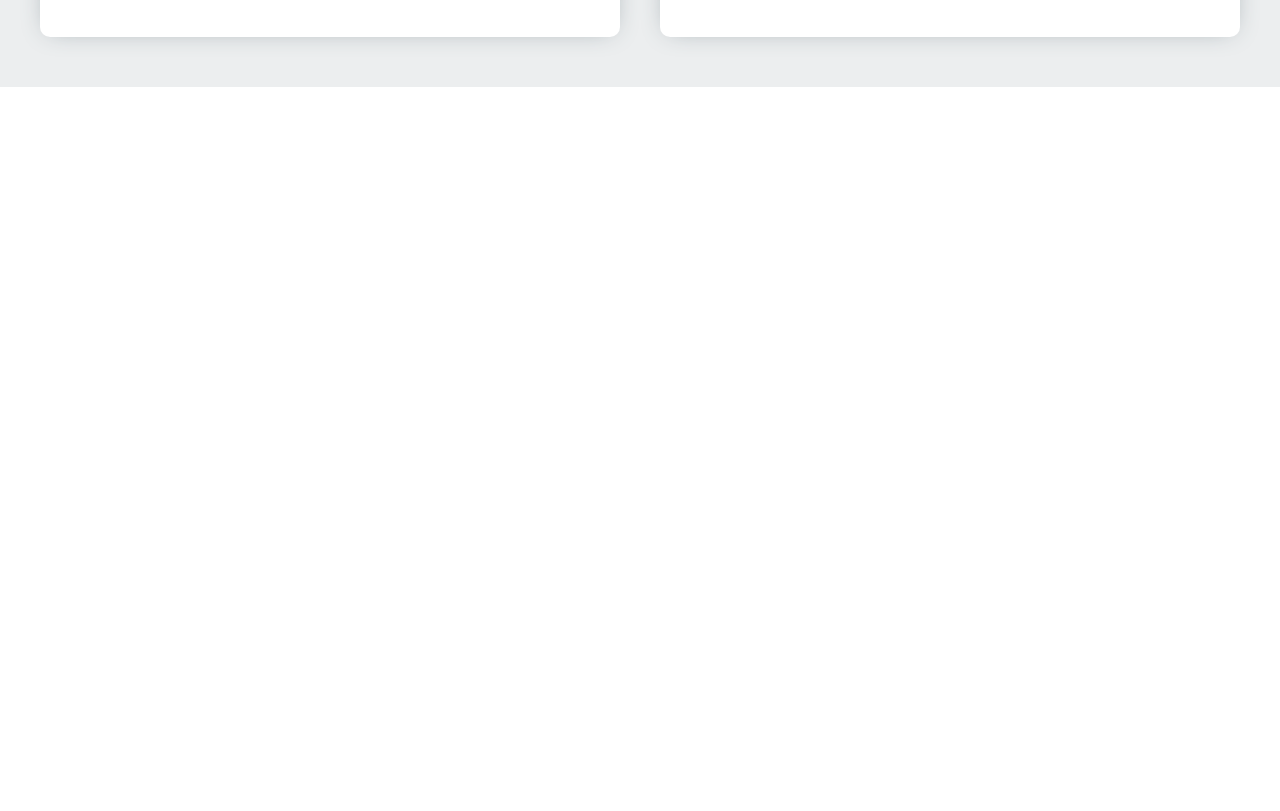
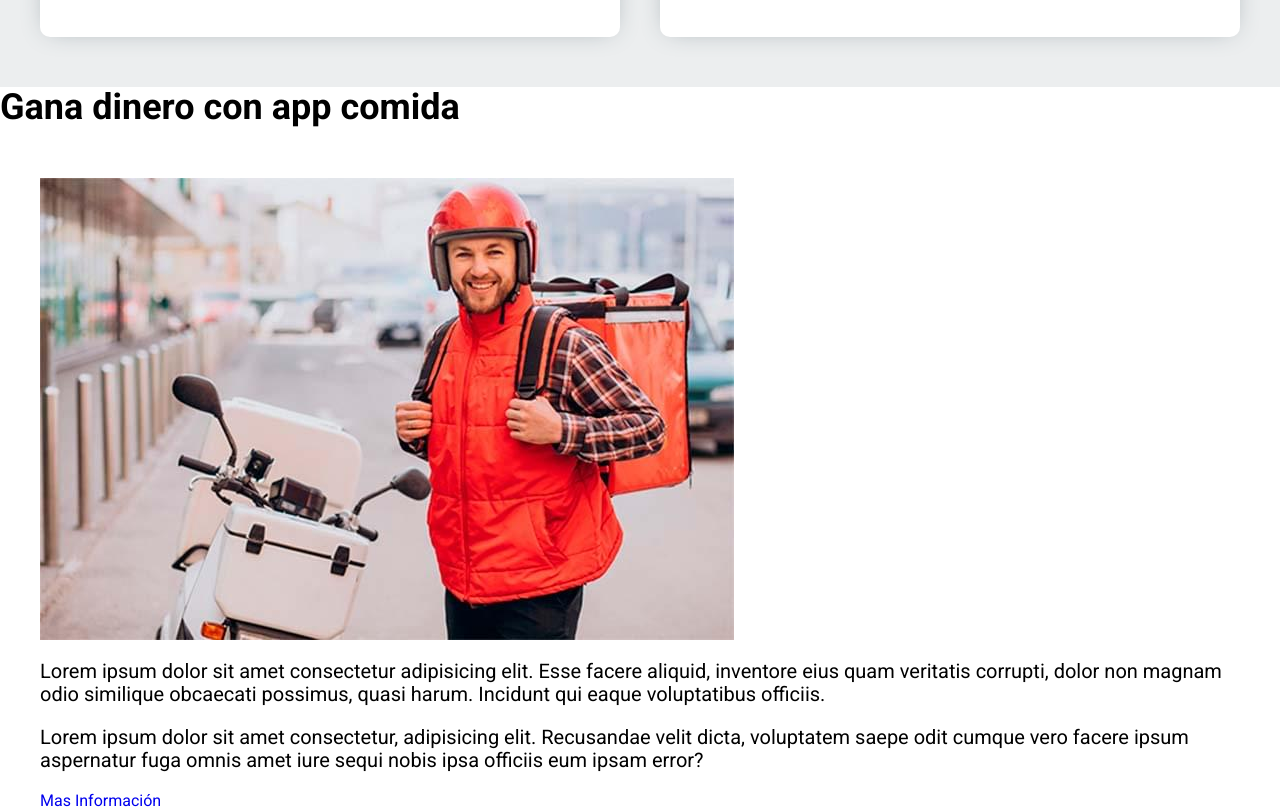
Before and after one commit to sebaa-loda/App-Comida, a website: page index.html in a window 1280 px wide. Shown: the part 4282-5093 px from the top of the page. Before the commit the page ends 4369 px from the top, so only its background shows below. Drawn offline with Linux system fonts and the light colour scheme.

Commit message:
create repartidores

```diff
--- a/index.html
+++ b/index.html
@@ -325,5 +325,19 @@
 
         </div>
     </main>
+
+    <section class="repartidores">
+        <h2 class="repartidores__heading">Gana dinero con app comida</h2>
+        <div class="repartidores__grid contenedor">
+            <div class="repartidores__imagen">
+                <img src="build/img/repartidor.jpg" alt="imagen repartidor">
+            </div>
+            <div class="repartidores__contenido">
+                <p class="repartidores__texto">Lorem ipsum dolor sit amet consectetur adipisicing elit. Esse facere aliquid, inventore eius quam veritatis corrupti, dolor non magnam odio similique obcaecati possimus, quasi harum. Incidunt qui eaque voluptatibus officiis.</p>
+                <p class="repartidores__texto">Lorem ipsum dolor sit amet consectetur, adipisicing elit. Recusandae velit dicta, voluptatem saepe odit cumque vero facere ipsum aspernatur fuga omnis amet iure sequi nobis ipsa officiis eum ipsam error?</p>
+                <a href="#" class="repartidores__enlace">Mas Información</a>
+            </div>
+        </div>
+    </section>
 </body>
 </html>
--- a/src/scss/app.scss
+++ b/src/scss/app.scss
@@ -4,3 +4,4 @@
 @use 'pasos';
 @use 'testimoniales';
 @use 'favoritos';
+@use 'repartidores';
--- a/src/scss/favoritos/_favorito.scss
+++ b/src/scss/favoritos/_favorito.scss
@@ -19,9 +19,14 @@
   &__grid{
     @include m.tablet{
       display: grid;
+      grid-template-columns: 2fr 3fr;
+      gap: 2rem;
+      align-items: center;
+    }
+
+    @include m.desktop{
       grid-template-columns: 1fr 3fr;
       gap: 4rem;
-      align-items: center;
     }
   }
 
--- /dev/null
+++ b/src/scss/repartidores/_index.scss
@@ -0,0 +1 @@
+@forward 'repartidores';
--- /dev/null
+++ b/src/scss/repartidores/_repartidores.scss
@@ -0,0 +1,2 @@
+@use 'base/variables' as v;
+@use 'base/mixins' as m;
```
Also changed, not shown: build/css/app.css, 1 other file.
